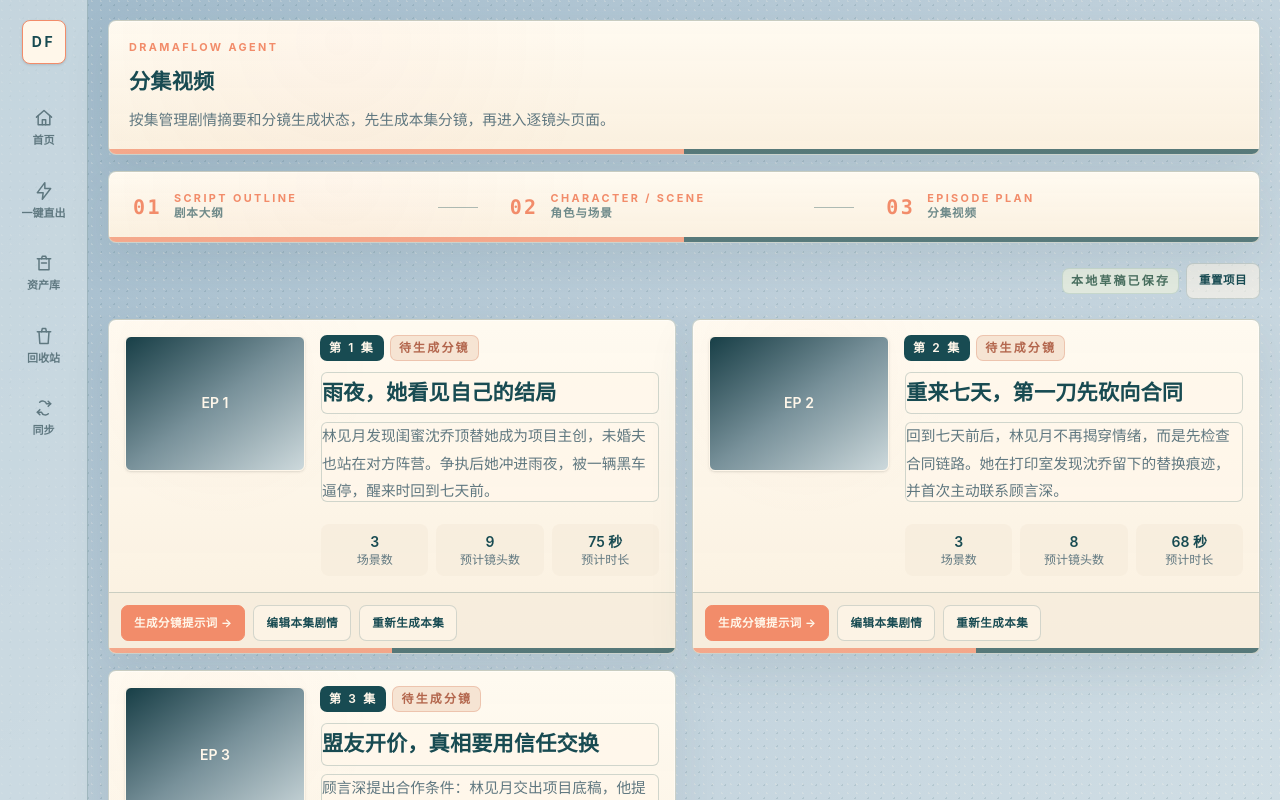
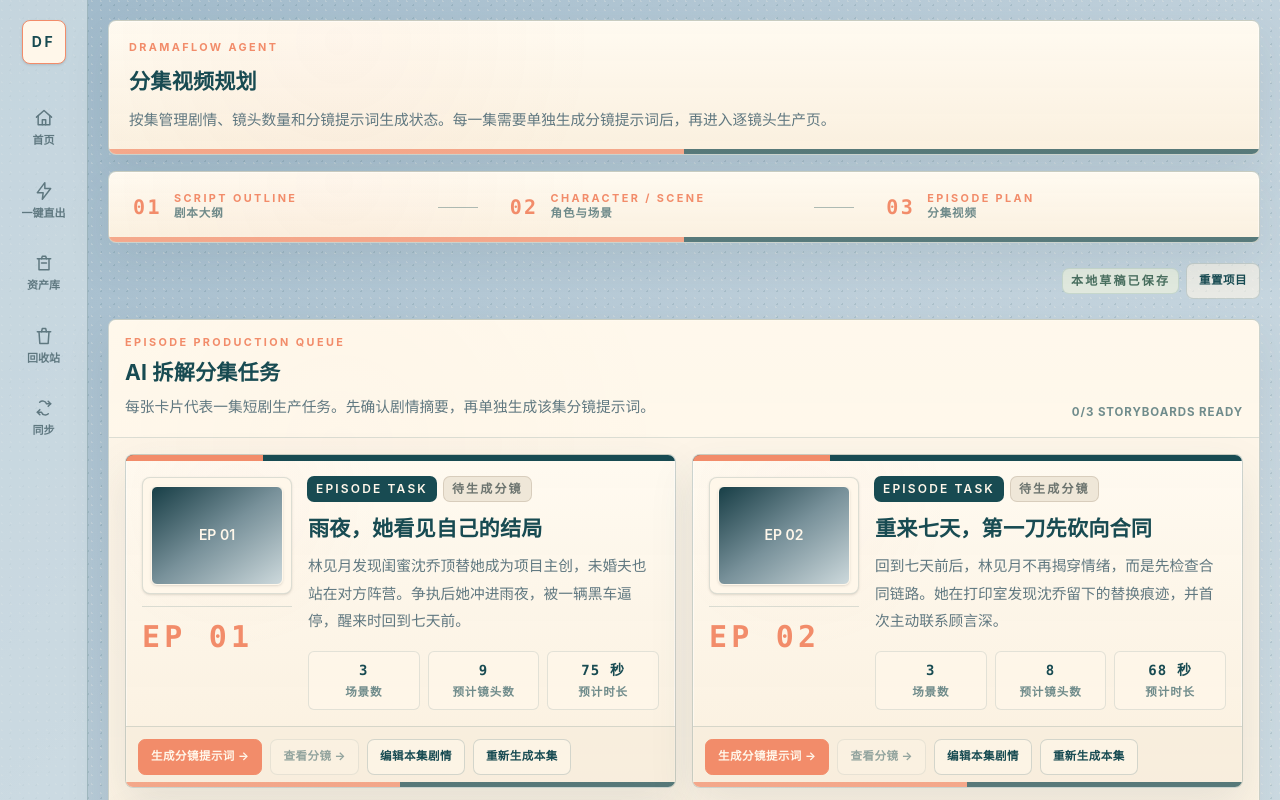
Before and after one commit to kashiwabeta/dramaflow-agent, a Next.js app: page /drama/project-demo/episodes in a window 1280 px wide. Shown: the top 800 px of the page. Built offline with nearby package versions, Linux system fonts and the light colour scheme.

Commit message:
Improve episode storyboard generation workflow

```diff
--- a/src/app/drama/project-demo/episodes/page.tsx
+++ b/src/app/drama/project-demo/episodes/page.tsx
@@ -1,6 +1,7 @@
 "use client";
 
 import Link from "next/link";
+import { useState } from "react";
 import {
   AppShell,
   AssetPlaceholder,
@@ -12,6 +13,8 @@ import {
 import { useProjectStore } from "@/hooks/useProjectStore";
 import type { Episode } from "@/types/project";
 
+type EpisodeStatus = NonNullable<Episode["status"]>;
+
 export default function EpisodesPage() {
   const {
     project,
@@ -20,6 +23,7 @@ export default function EpisodesPage() {
     setEpisodeStatus,
     resetProject,
   } = useProjectStore();
+  const [editingEpisodeId, setEditingEpisodeId] = useState<string | null>(null);
   const episodes = project.episodes.map((episode) => ({
     ...episode,
     status: episode.status ?? "待生成分镜",
@@ -32,26 +36,68 @@ export default function EpisodesPage() {
     }, 1500);
   }
 
+  function resetEpisode(episode: Episode) {
+    updateEpisode(episode.id, {
+      status: "待生成分镜",
+      synopsis: episode.synopsis.includes("分镜状态已重置")
+        ? episode.synopsis
+        : `${episode.synopsis}（分镜状态已重置，可重新生成提示词。）`,
+    });
+    setEditingEpisodeId(null);
+  }
+
+  function updateDraft(episodeId: string, patch: Partial<Episode>) {
+    updateEpisode(episodeId, {
+      ...patch,
+      status: "部分待修改",
+    });
+  }
+
   return (
     <AppShell>
       <div className="mx-auto w-full max-w-7xl space-y-5 px-5 py-5">
         <PageHeader
-          title="分集视频"
-          description="按集管理剧情摘要和分镜生成状态，先生成本集分镜，再进入逐镜头页面。"
+          title="分集视频规划"
+          description="按集管理剧情、镜头数量和分镜提示词生成状态。每一集需要单独生成分镜提示词后，再进入逐镜头生产页。"
           currentStep={3}
         />
         <DraftStatus saveStatus={saveStatus} onReset={resetProject} />
-        <div className="grid gap-4 lg:grid-cols-2">
+
+        <Panel className="overflow-hidden">
+          <div className="border-b border-[#184b52]/15 bg-[#fff7ea]/55 px-4 py-4">
+            <p className="section-kicker">EPISODE PRODUCTION QUEUE</p>
+            <div className="mt-2 flex flex-col gap-2 lg:flex-row lg:items-end lg:justify-between">
+              <div>
+                <h2 className="cn-title text-xl">AI 拆解分集任务</h2>
+                <p className="body-copy mt-1 max-w-3xl">
+                  每张卡片代表一集短剧生产任务。先确认剧情摘要，再单独生成该集分镜提示词。
+                </p>
+              </div>
+              <p className="meta-text text-[#607880]">
+                {episodes.filter((episode) => episode.status === "分镜已生成" || episode.status === "已完成").length}
+                /{episodes.length} STORYBOARDS READY
+              </p>
+            </div>
+          </div>
+
+          <div className="grid gap-4 bg-[#f8eddc]/35 p-4 lg:grid-cols-2">
             {episodes.map((episode) => (
               <EpisodeCard
                 key={episode.id}
                 episode={episode}
-              onUpdate={(patch) => updateEpisode(episode.id, patch)}
+                editing={editingEpisodeId === episode.id}
+                onEdit={() =>
+                  setEditingEpisodeId((current) =>
+                    current === episode.id ? null : episode.id,
+                  )
+                }
+                onUpdate={(patch) => updateDraft(episode.id, patch)}
                 onGenerate={() => generateStoryboard(episode.id)}
-              onReset={() => setEpisodeStatus(episode.id, "待生成分镜")}
+                onReset={() => resetEpisode(episode)}
               />
             ))}
           </div>
+        </Panel>
       </div>
     </AppShell>
   );
@@ -59,81 +105,140 @@ export default function EpisodesPage() {
 
 function EpisodeCard({
   episode,
+  editing,
+  onEdit,
   onUpdate,
   onGenerate,
   onReset,
 }: {
-  episode: Episode;
+  episode: Episode & { status: EpisodeStatus };
+  editing: boolean;
+  onEdit: () => void;
   onUpdate: (patch: Partial<Episode>) => void;
   onGenerate: () => void;
   onReset: () => void;
 }) {
   const canView = episode.status === "分镜已生成" || episode.status === "已完成";
+  const isGenerating = episode.status === "分镜生成中";
+  const isComplete = canView;
+
   return (
-    <Panel className="overflow-hidden">
-      <div className="grid gap-4 p-4 md:grid-cols-[180px_1fr]">
-        <AssetPlaceholder label={`EP ${episode.episodeNumber}`} variant="slate" />
+    <section
+      className={`paper-card overflow-hidden rounded-lg border bg-[#fffaf0] shadow-sm transition hover:-translate-y-0.5 hover:border-[#f28c6a]/45 ${
+        isComplete ? "border-[#6f8f7d]/45" : ""
+      }`}
+    >
+      <div className="h-1.5 bg-[#184b52]">
+        <div
+          className={`h-full transition-all duration-500 ${
+            isGenerating
+              ? "w-2/3 animate-pulse bg-[#f28c6a]"
+              : isComplete
+                ? "w-full bg-[#6f8f7d]"
+                : "w-1/4 bg-[#f28c6a]"
+          }`}
+        />
+      </div>
+
+      <div className="grid gap-4 p-4 md:grid-cols-[150px_minmax(0,1fr)]">
+        <div>
+          <div className="rounded-lg border border-[#184b52]/15 bg-[#fff7ea] p-2 shadow-sm">
+            <AssetPlaceholder
+              label={`EP ${String(episode.episodeNumber).padStart(2, "0")}`}
+              variant={isComplete ? "green" : isGenerating ? "amber" : "slate"}
+            />
+          </div>
+          <div className="mt-3 flex items-center justify-between border-t border-[#184b52]/15 pt-3">
+            <span className="font-mono text-3xl font-semibold tracking-[0.14em] text-[#f28c6a]">
+              EP {String(episode.episodeNumber).padStart(2, "0")}
+            </span>
+          </div>
+        </div>
+
         <div className="min-w-0">
           <div className="flex flex-wrap items-center gap-2">
-            <Badge tone="dark">第 {episode.episodeNumber} 集</Badge>
-            <Badge tone={episode.status === "分镜生成中" ? "blue" : canView ? "green" : "amber"}>
-              {episode.status}
-            </Badge>
+            <Badge tone="dark">EPISODE TASK</Badge>
+            <Badge tone={episodeStatusTone(episode.status)}>{episode.status}</Badge>
           </div>
+
+          {editing ? (
+            <div className="mt-3 space-y-3">
+              <label className="block">
+                <span className="meta-text">TITLE</span>
                 <input
                   value={episode.title}
                   onChange={(event) => onUpdate({ title: event.target.value })}
-            className="cn-title mt-3 w-full rounded-md border border-transparent bg-transparent px-0 py-1 text-lg outline-none focus:border-[#f28c6a]/60 focus:bg-[#fff7ea]/60"
+                  className="cn-title mt-1 h-10 w-full rounded-md border border-[#184b52]/12 bg-[#fff7ea]/70 px-3 text-lg outline-none transition focus:border-[#f28c6a]/70"
                 />
+              </label>
+              <label className="block">
+                <span className="meta-text">SYNOPSIS</span>
                 <textarea
                   value={episode.synopsis}
                   onChange={(event) => onUpdate({ synopsis: event.target.value })}
-            className="body-copy mt-2 min-h-20 w-full resize-none rounded-md border border-transparent bg-transparent p-0 outline-none focus:border-[#f28c6a]/60 focus:bg-[#fff7ea]/60"
+                  className="body-copy mt-1 min-h-28 w-full resize-y rounded-md border border-[#184b52]/12 bg-[#fff7ea]/70 p-3 outline-none transition focus:border-[#f28c6a]/70"
                 />
+              </label>
+            </div>
+          ) : (
+            <>
+              <h3 className="cn-title mt-3 text-xl">{episode.title}</h3>
+              <p className="body-copy mt-2 line-clamp-4">{episode.synopsis}</p>
+            </>
+          )}
+
           <div className="mt-4 grid grid-cols-3 gap-2 text-center">
             <Metric label="场景数" value={String(episode.sceneCount ?? episode.shots.length)} />
-            <Metric label="预计镜头数" value={String(episode.estimatedShotCount ?? episode.shots.length)} />
+            <Metric
+              label="预计镜头数"
+              value={String(episode.estimatedShotCount ?? episode.shots.length)}
+            />
             <Metric label="预计时长" value={episode.estimatedDuration} />
           </div>
         </div>
       </div>
-      <div className="flex flex-wrap gap-2 border-t border-slate-200 bg-slate-50 p-3">
+
+      <div className="flex flex-wrap gap-2 border-t border-[#184b52]/15 bg-[#f8eddc]/65 p-3">
         <button
           type="button"
           onClick={onGenerate}
-          disabled={episode.status === "分镜生成中"}
+          disabled={isGenerating}
           className="tool-btn tool-btn-primary disabled:cursor-wait disabled:opacity-70"
         >
-          {episode.status === "分镜生成中" ? "生成中..." : "生成分镜提示词 →"}
+          {isGenerating ? "分镜生成中..." : "生成分镜提示词 →"}
         </button>
-        {canView ? (
         <Link
           href={`/one-click/project-demo/episodes/${episode.episodeNumber}`}
-            className="tool-btn"
+          aria-disabled={!canView}
+          className={`tool-btn ${canView ? "tool-btn-primary" : "pointer-events-none opacity-45"}`}
         >
           查看分镜 →
         </Link>
-        ) : null}
-        <button className="tool-btn">
-          编辑本集剧情
+        <button type="button" onClick={onEdit} className="tool-btn">
+          {editing ? "收起编辑" : "编辑本集剧情"}
         </button>
-        <button
-          type="button"
-          onClick={onReset}
-          className="tool-btn"
-        >
+        <button type="button" onClick={onReset} className="tool-btn">
           重新生成本集
         </button>
       </div>
-    </Panel>
+    </section>
   );
 }
 
 function Metric({ label, value }: { label: string; value: string }) {
   return (
-    <div className="rounded-lg bg-slate-50 p-2">
-      <p className="text-sm font-semibold text-slate-950">{value}</p>
-      <p className="text-xs text-slate-500">{label}</p>
+    <div className="rounded-md border border-[#184b52]/12 bg-[#fff7ea]/70 p-2">
+      <p className="font-mono text-sm font-semibold tracking-[0.08em] text-[#184b52]">
+        {value}
+      </p>
+      <p className="meta-text mt-1">{label}</p>
     </div>
   );
 }
+
+function episodeStatusTone(status: EpisodeStatus): "neutral" | "blue" | "green" | "amber" {
+  if (status === "分镜生成中") return "blue";
+  if (status === "分镜已生成" || status === "已完成") return "green";
+  if (status === "部分待修改") return "amber";
+  return "neutral";
+}
```
Lines whose indentation alone changed are shown as unchanged.
